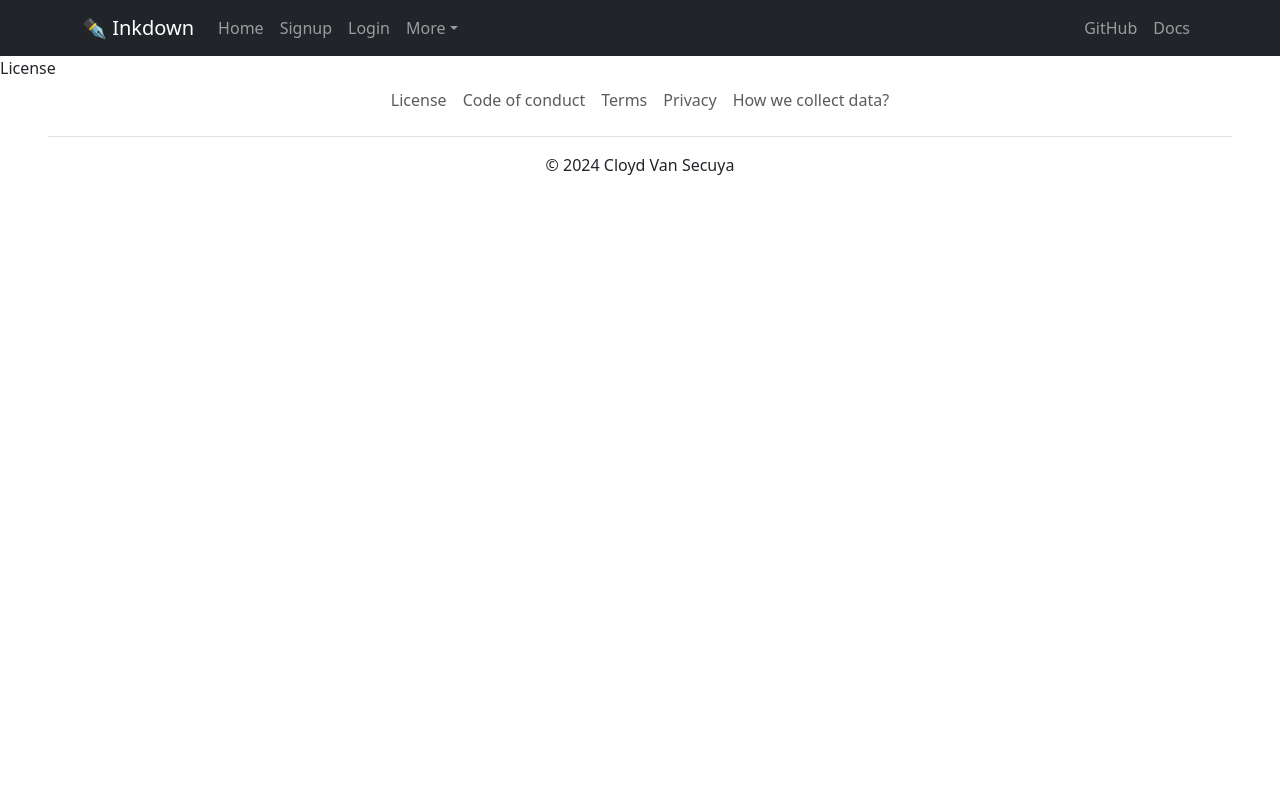
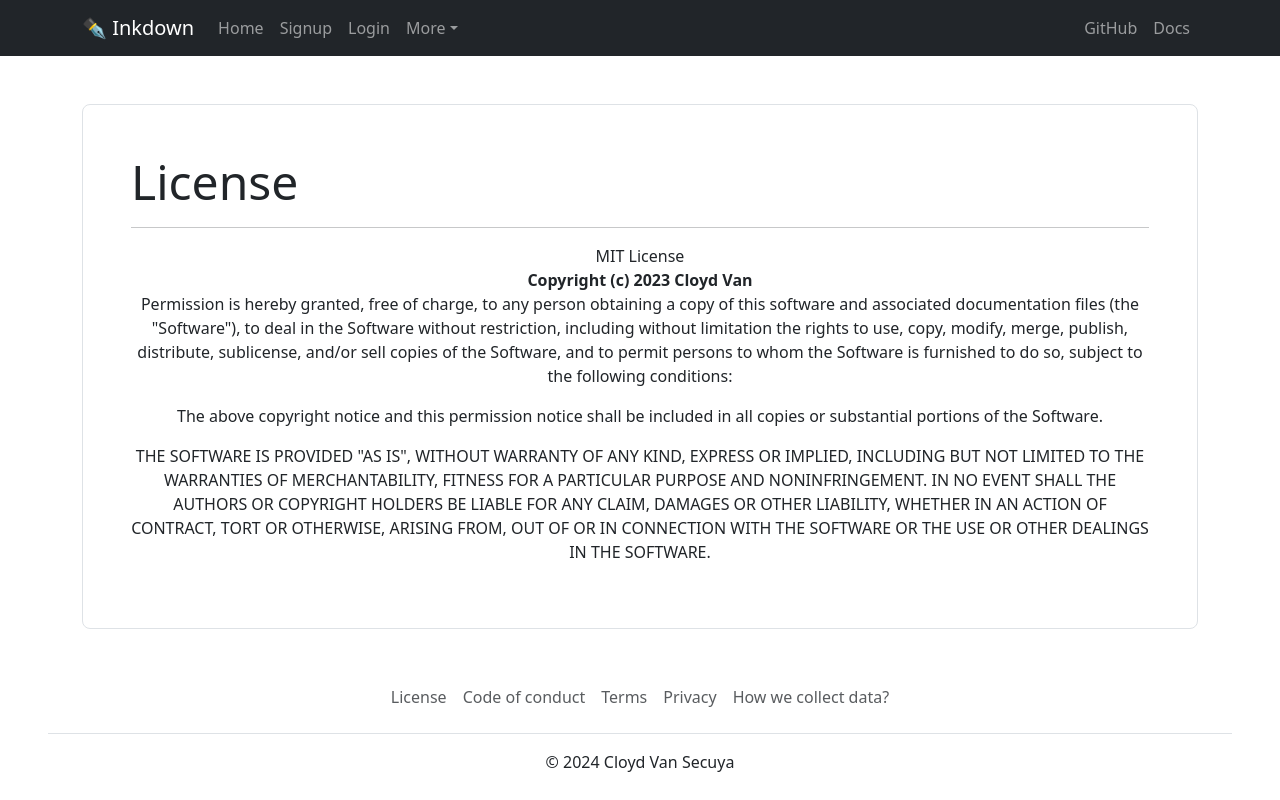
Before and after one commit to Ciezo/demo-react-app, a React (Create React App) app: page /license in a window 1280 px wide. Built offline with nearby package versions, Linux system fonts and the light colour scheme.

Commit message:
Page updated LicenseCard

```diff
--- /dev/null
+++ b/src/components/LicenseCard.js
@@ -0,0 +1,43 @@
+import React from "react";
+
+function LicenseCard() {
+  return (
+    <>
+      <div class="p-4 p-md-5 border rounded-3 mb-5">
+        <h2 class="display-5">License</h2>
+        <hr />
+        <div class="text-center">
+          <p>
+            MIT License <br />
+            <b>Copyright (c) 2023 Cloyd Van</b>
+            <p>
+              Permission is hereby granted, free of charge, to any person
+              obtaining a copy of this software and associated documentation
+              files (the "Software"), to deal in the Software without
+              restriction, including without limitation the rights to use, copy,
+              modify, merge, publish, distribute, sublicense, and/or sell copies
+              of the Software, and to permit persons to whom the Software is
+              furnished to do so, subject to the following conditions:
+            </p>
+            <p>
+              The above copyright notice and this permission notice shall be
+              included in all copies or substantial portions of the Software.
+            </p>
+            <p>
+              THE SOFTWARE IS PROVIDED "AS IS", WITHOUT WARRANTY OF ANY KIND,
+              EXPRESS OR IMPLIED, INCLUDING BUT NOT LIMITED TO THE WARRANTIES OF
+              MERCHANTABILITY, FITNESS FOR A PARTICULAR PURPOSE AND
+              NONINFRINGEMENT. IN NO EVENT SHALL THE AUTHORS OR COPYRIGHT
+              HOLDERS BE LIABLE FOR ANY CLAIM, DAMAGES OR OTHER LIABILITY,
+              WHETHER IN AN ACTION OF CONTRACT, TORT OR OTHERWISE, ARISING FROM,
+              OUT OF OR IN CONNECTION WITH THE SOFTWARE OR THE USE OR OTHER
+              DEALINGS IN THE SOFTWARE.
+            </p>
+          </p>
+        </div>
+      </div>
+    </>
+  );
+}
+
+export default LicenseCard;
--- a/src/pages/License.js
+++ b/src/pages/License.js
@@ -1,11 +1,14 @@
 import React from "react";
+import LicenseCard from "../components/LicenseCard";
 
 function License() {
-    return(
-        <>
-            <div>License</div>
-        </>
-    );
+  return (
+    <>
+      <div className="container-sm mx-auto pt-5">
+        <LicenseCard />
+      </div>
+    </>
+  );
 }
 
 export default License;
```
